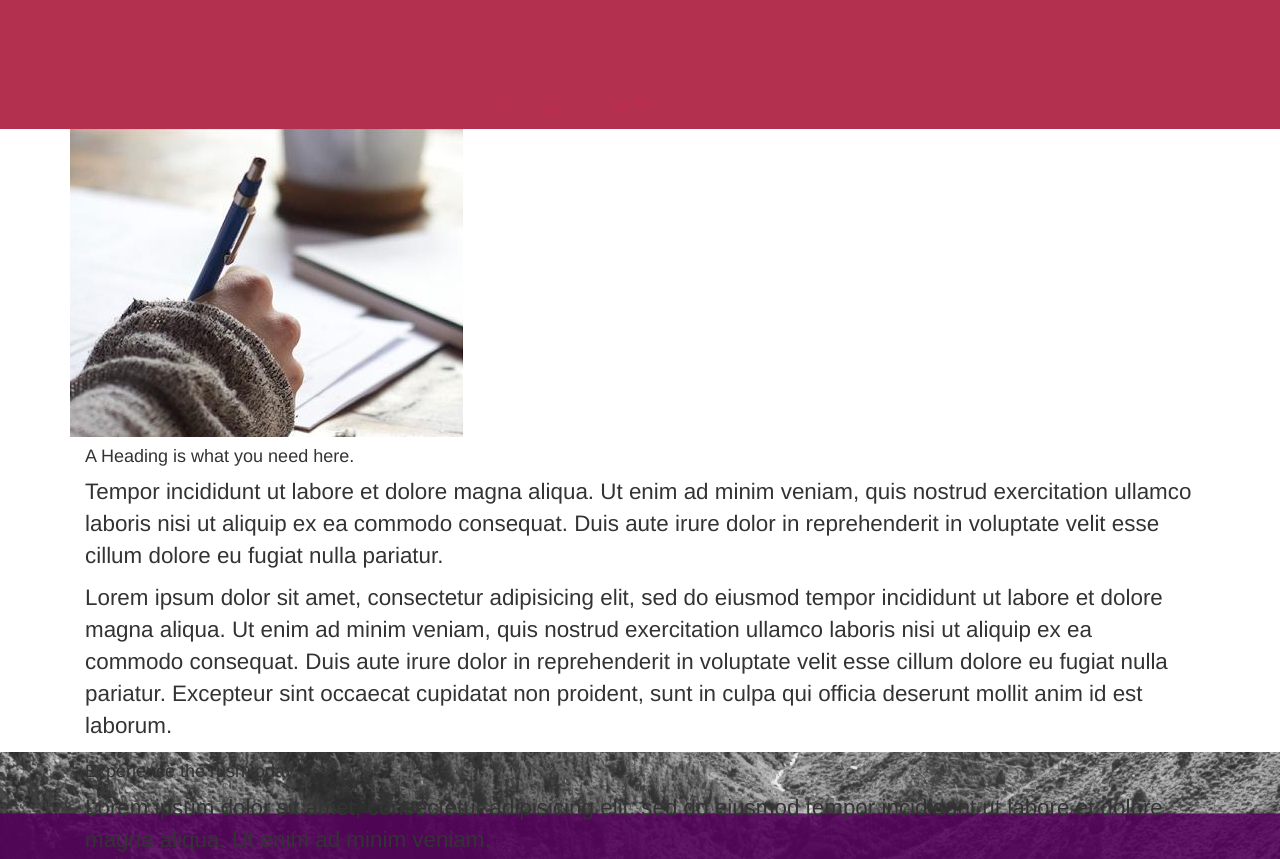
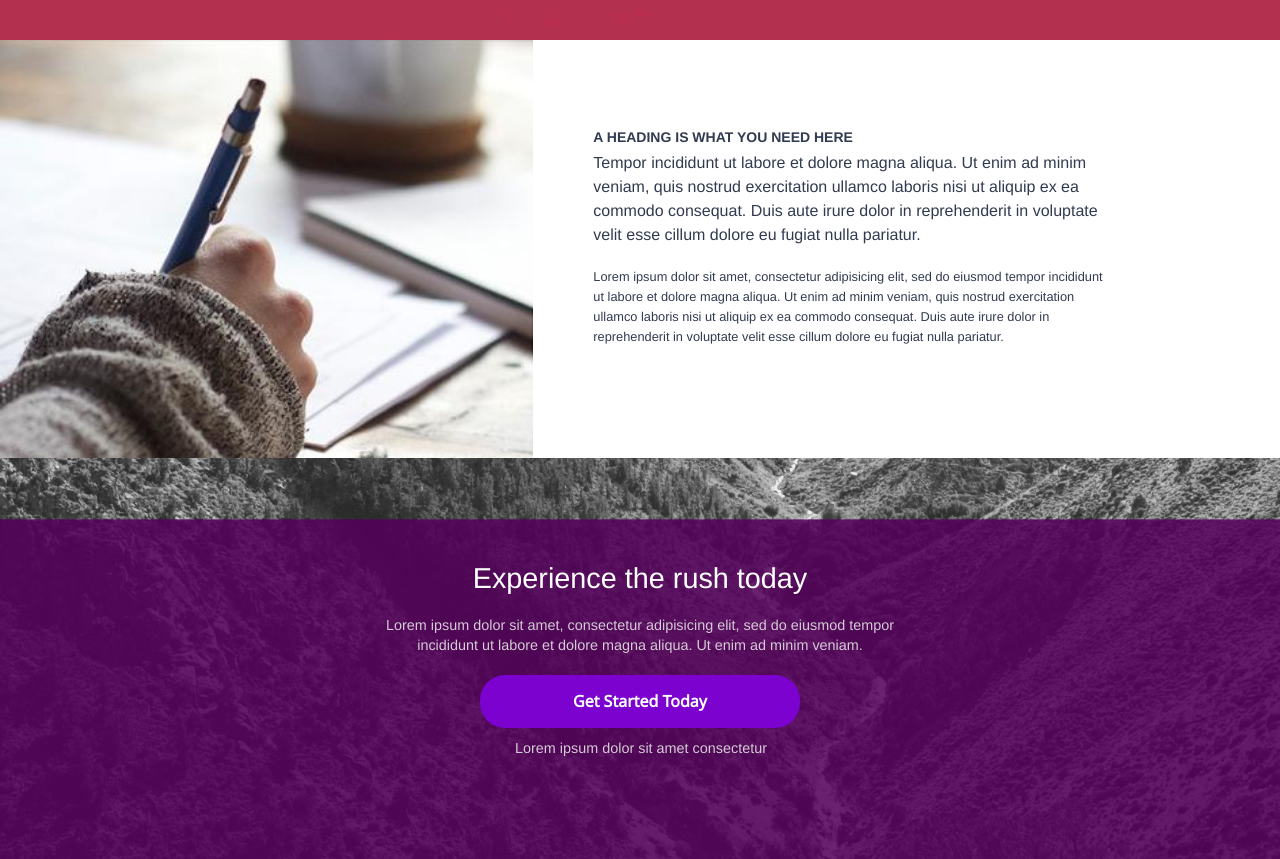
Before and after one commit to noormohammedk/pex-psd2html, a website: page index.html in a window 1280 px wide. Shown: the part 1420-2279 px from the top of the page. Drawn offline with Linux system fonts and the light colour scheme.

Commit message:
added css more

```diff
--- a/css/src/_base.scss
+++ b/css/src/_base.scss
@@ -1,9 +1,14 @@
 html {
   font-size: 100%;
+
 
   body {
     font-size: 14px;
     font-size: 1.4rem;
+
+    img {
+      padding: 0;
+    }
 
     h1 {
       font-size: 24px;
--- a/css/src/_layout.scss
+++ b/css/src/_layout.scss
@@ -19,7 +19,6 @@ body {
 
   #fantastic {
     background-color: $dark-grey;
-    color: $white;
     padding:50px 0;
     padding-bottom: 120px;
   }
@@ -30,9 +29,10 @@ body {
 
   #wicked {
     background-image: url(../../images/pex2.jpg);
-    padding-top: 90px;
-    text-align: center;
-    color: $white;
+  }
+
+  #pen-heading {
+
   }
 
   #rush {
@@ -40,8 +40,7 @@ body {
   }
 
   #watch-heading {
-    float:left;
-    clear: both;
+
   }
 
   #photography {
--- a/css/src/_modules.scss
+++ b/css/src/_modules.scss
@@ -1,6 +1,10 @@
 
 
 body {
+
+   .no-padding {
+     padding: 0;
+   }
 
   .tagline-box { //tagline style starts here
     padding-right: 50%;
@@ -14,18 +18,25 @@ body {
       font-weight: 400;
       font-size: 3rem;
     }
+
     .tagline-button {
       margin-right: 10px;
       background-color: $purple;
+      color: inherit;
       border-radius: 25px;
       border: none;
-      color: inherit;
       padding: 15px 0;
       font-size: 1rem;
       font-weight: bold;
       outline: none;
     }
+
+    .btn-tags {
+
+    }
+
     .oneliner {
+      line-height: 20px;
       color: $grey;
       font-size: 0.8rem;
       padding-right: 30px;
@@ -34,9 +45,39 @@ body {
   }
 
 
+  .noimage-sections{
+    color: $white;
+    font-family: $noto-sans;
+    font-style: normal;
+    .content{
+      font-size: 0.8rem;
+      color: $grey;
+    }
+  }
+
+  .w-box {
+    .c-box {
+      line-height: 24px;
+      .heading {
+        font-weight: bolder;
+        margin: 5px 0;
+      }
+      background-color: $white;
+      color: $dark-grey;
+      font-size: 1rem;
+      padding: 85px 140px 50px 45px;
+      .oneliner {
+        line-height: 20px;
+        color: $dark-grey;
+        font-size: 0.8rem;
+        padding-right: 30px;
+        margin-top: 10px;
+      }
+    }
+  }
 
   #eyeballs {  //section eyeball's style starts here
-
+    margin-top: -90px;
     .nav-transparent { //navbar style starts here
       background-color: rgba(0,0,0,0);
       border: 0 solid $white;
@@ -44,7 +85,6 @@ body {
       border-radius: 3px;
       border-color: white;
       border-radius: 0;
-
       .navbar-header a {
         display: block;
         font: normal normal bold 2rem $lobster;
@@ -76,19 +116,11 @@ body {
     //tagline-box style ends here
   } //section #eyeballs styles end here
 
-  //section #fantastic styles start here
 
-  #fantastic {
-    article.heading {
-      font: normal normal 400 0.8rem $noto-sans;
-      padding: 0 100px;
-      .content{
-        color: $grey;
-      }
-    }
-  }
 
-  #wicked .tagline-box {
+  .backgroundimage-sections {
+    padding-top: 90px;
+    .tagline-box {
       padding: 0 25%;
       text-align: center;
       .tagline {
@@ -106,3 +138,38 @@ body {
       }
     }
   }
+
+  #pen-heading {
+    overflow: hidden;
+  }
+
+  #rush {
+    #rush-heading {
+      font-size: 1.8rem;
+      padding-top: 5px;
+    }
+
+    #rush-oneliner {
+      font-size: 0.9rem;
+      padding: 0 60px;
+      color: $grey;
+    }
+
+    #rush-button {
+      background-color: $purple;
+      color: white;
+      margin-right: 170px;
+      margin-bottom: 10px;
+    }
+
+    #rush-btn-tags {
+      margin-left: 2px;
+      font-size: 0.9rem;
+      color: $grey;
+    }
+  }
+
+  #watch-heading > .w-box > .c-box{
+    padding: 85px 45px 50px 140px;
+  }
+}
--- a/index.html
+++ b/index.html
@@ -52,19 +52,19 @@
   <section id="fantastic" class="noimage-sections">
     <div class="container">
       <div class="row">
-        <article class="col-sm-3 col-md-6 col-lg-6 heading">
+        <article class="col-lg-4 col-lg-offset-2">
           <h3>A Fantastic Heading</h3>
           <p class="content">Lorem ipsum dolor sit amet, consectetur adipisicing elit, sed do eiusmod tempor incididunt ut labore et dolore magna aliqua. Ut enim ad minim veniam, quis nostrud.</p>
         </article>
-        <article class="col-sm-3 col-md-6 col-lg-6 heading">
+        <article class="col-lg-4">
           <h3>Good Day Blokes</h3>
           <p class="content">Lorem ipsum dslor sit amet, consectetur adipisicing elit, sed do eiusmod tempor incididunt ut labore et dolore magna aliqua. Ut enim ad minim veniam, quis nostrud.</p>
         </article>
-        <article class="col-sm-3 col-md-6 col-lg-6 heading">
+        <article class="col-lg-4 col-lg-offset-2">
           <h3>Blaz Robar for President</h3>
           <p class="content">Lorem ipsum dolor sit amet, consectetur adipisicing elit, sed do eiusmod tempor incididunt ut labore et dolore magna aliqua. Ut enim ad minim veniam, quis nostrud.</p>
         </article>
-        <article class="col-sm-3 col-md-6 col-lg-6 heading">
+        <article class="col-lg-4">
           <h3>Vote for Robar</h3>
           <p class="content">Lorem ipsum dolor sit amet, consectetur adipisicing elit, sed do eiusmod tempor incididunt ut labore et dolore magna aliqua. Ut enim ad minim veniam, quis nostrud.</p>
         </article>
@@ -77,47 +77,49 @@
   <!-- curve ends here -->
   <!-- section prompt starts here -->
   <section id="wicked" class="backgroundimage-sections">
-    <div class="container">
       <div class="tagline-box">
         <h3 class="tagline">Wicked & whack, bang bang boo!</h3>
         <p class="oneliner">Lorem ipsum dolor sit amet, consectetur adipisicing elit, sed do eiusmod tempor incididunt ut labore et dolore magna aliqua. Ut</p>
         <input type="button" value="Get Started Today" class="btn btn-default col-xs-6 tagline-button col-xs-offset-3">
       </div>
-    </div>
   </section>
   <!-- section features2 starts here -->
   <section id="pen-heading" class="">
-    <div class="container">
-      <img src="images/pex3.jpg" alt="">
-      <div>
-        <h4 class="col-xs-12">A Heading is what you need here.</h4>
-        <p class="col-xs-12">Tempor incididunt ut labore et dolore magna aliqua. Ut enim ad minim veniam, quis nostrud exercitation ullamco laboris nisi ut aliquip ex ea commodo consequat. Duis aute irure dolor in reprehenderit in voluptate velit esse cillum dolore eu fugiat nulla pariatur.</p>
-        <p class="col-xs-12">Lorem ipsum dolor sit amet, consectetur adipisicing elit, sed do eiusmod tempor incididunt ut labore et dolore magna aliqua. Ut enim ad minim veniam, quis nostrud exercitation ullamco laboris nisi ut aliquip ex ea commodo consequat. Duis aute irure dolor in reprehenderit in voluptate velit esse cillum dolore eu fugiat nulla pariatur. Excepteur sint occaecat cupidatat non proident, sunt in culpa qui officia deserunt mollit anim id est laborum.</p>
+      <div class="w-box">
+        <div>
+          <img src="images/pex3.jpg" class="col-xs-5 no-padding" alt="">
+        </div>
+        <div class="col-xs-7 c-box">
+          <h5 class="col-xs-12 heading">A HEADING IS WHAT YOU NEED HERE</h5>
+          <p class="col-xs-12">Tempor incididunt ut labore et dolore magna aliqua. Ut enim ad minim veniam, quis nostrud exercitation ullamco laboris nisi ut aliquip ex ea commodo consequat. Duis aute irure dolor in reprehenderit in voluptate velit esse cillum dolore eu fugiat nulla pariatur.</p>
+          <p class="col-xs-12 oneliner">Lorem ipsum dolor sit amet, consectetur adipisicing elit, sed do eiusmod tempor incididunt ut labore et dolore magna aliqua. Ut enim ad minim veniam, quis nostrud exercitation ullamco laboris nisi ut aliquip ex ea commodo consequat. Duis aute irure dolor in reprehenderit in voluptate velit esse cillum dolore eu fugiat nulla pariatur.</p>
+        </div>
       </div>
-    </div>
   </section>
   <!-- section rush starts here -->
   <section id="rush" class="backgroundimage-sections">
-   <div class="container">
-    <h4 class="col-xs-12">Experience the rush today</h4>
-    <p class="col-xs-12">Lorem ipsum dolor sit amet, consectetur adipisicing elit, sed do eiusmod tempor incididunt ut labore et dolore magna aliqua. Ut enim ad minim veniam.</p>
-    <input type="button" name="rush" value="Get Started Today" class="btn btn-default col-xs-10 col-xs-offset-2 col-sm-6 col-sm-offset-6">
-    <p>Lorem ipsum dolor sit amet consectetur</p>
-   </div>
+     <div class="tagline-box">
+       <h4 class="tagline" id="rush-heading">Experience the rush today</h4>
+       <p class="oneliner" id="rush-oneliner">Lorem ipsum dolor sit amet, consectetur adipisicing elit, sed do eiusmod tempor incididunt ut labore et dolore magna aliqua. Ut enim ad minim veniam.</p>
+       <input type="button" name="rush" value="Get Started Today" class="btn btn-default col-xs-6 tagline-button col-xs-offset-3" id="rush-button">
+       <div><p id="rush-btn-tags">Lorem ipsum dolor sit amet consectetur</p></div>
+     </div>
   </section>
   <!-- section lorem starts here -->
-  <section id="photography" class="col-lg-12">
-    <!-- <img src="images/pex6.png" alt=""> -->
+  <section id="photography" class="">
+    <img src="images/pex6.png" class="col-lg-12 no-padding" alt="">
   </section>
   <!-- section watch starts here -->
-  <section id="watch-heading" class="backgroundimage-sections">
-    <div class="container">
-      <div class="col-xs-12">
-        <h4 class="col-xs-12">A Heading is what you need here.</h4>
+  <section id="watch-heading" class="">
+    <div class="w-box">
+      <div class="col-xs-7 c-box">
+        <h5 class="col-xs-12 heading">A HEADING IS WHAT YOU NEED HERE</h5>
         <p class="col-xs-12">Tempor incididunt ut labore et dolore magna aliqua. Ut enim ad minim veniam, quis nostrud exercitation ullamco laboris nisi ut aliquip ex ea commodo consequat. Duis aute irure dolor in reprehenderit in voluptate velit esse cillum dolore eu fugiat nulla pariatur.</p>
-        <p class="col-xs-12">Lorem ipsum dolor sit amet, consectetur adipisicing elit, sed do eiusmod tempor incididunt ut labore et dolore magna aliqua. Ut enim ad minim veniam, quis nostrud exercitation ullamco laboris nisi ut aliquip ex ea commodo consequat. Duis aute irure dolor in reprehenderit in voluptate velit esse cillum dolore eu fugiat nulla pariatur. Excepteur sint occaecat cupidatat non proident, sunt in culpa qui officia deserunt mollit anim id est laborum.</p>
+        <p class="col-xs-12 oneliner">Lorem ipsum dolor sit amet, consectetur adipisicing elit, sed do eiusmod tempor incididunt ut labore et dolore magna aliqua. Ut enim ad minim veniam, quis nostrud exercitation ullamco laboris nisi ut aliquip ex ea commodo consequat. Duis aute irure dolor in reprehenderit in voluptate velit esse cillum dolore eu fugiat nulla pariatur.</p>
       </div>
-      <img src="images/pex5.png" alt="">
+      <div>
+        <img src="images/pex5.png" class="col-xs-5 no-padding" alt="">
+      </div>
     </div>
   </section>
   <!-- section contact starts here -->
```
Also changed, not shown: css/styles.css, 1 other file. Lines whose indentation alone changed are shown as unchanged.
